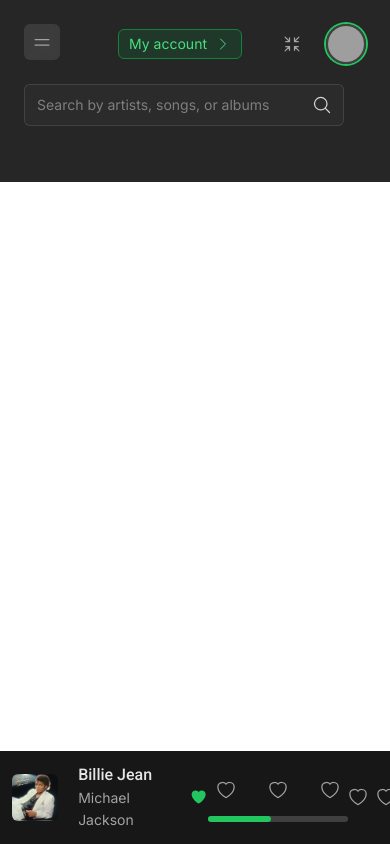
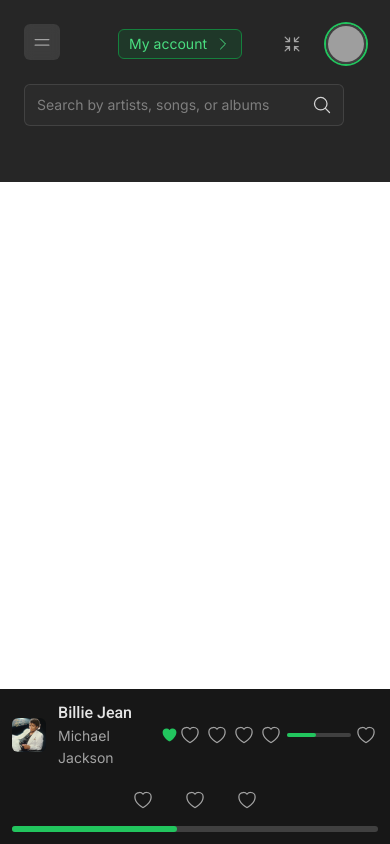
Before and after one commit to fwedwicc/FM-DailyUI, a React (Vite) app: page /day09 in a window 390 px wide. Built offline with nearby package versions, Linux system fonts and the light colour scheme; grey boxes are pictures that could not be loaded; what @codaworks/react-glow would draw is missing.

Commit message:
Reworked the footer music controls for responsiveness in day09 challenge

```diff
--- a/src/pages/Day09.jsx
+++ b/src/pages/Day09.jsx
@@ -84,6 +84,35 @@ const Day09 = () => {
             src="https://avatars.githubusercontent.com/u/84505567?v=4"
             alt="Bot Avatar"
           />
+        </div>
+      </div>
+    )
+  }
+
+  const MusicPlayer = ({ styles }) => {
+    return (
+      <div className={`${styles} w-full`}>
+        <div className='flex flex-col items-center gap-2'>
+          <div className='flex items-center gap-4'>
+            <button className='size-9 flex justify-center items-center hover:bg-neutral-700/70 rounded-md focus:ring-2 focus:ring-neutral-700 text-neutral-400 z-50 transition duration-300 ease-in-out'>
+              <svg xmlns="http://www.w3.org/2000/svg" fill="none" viewBox="0 0 24 24" strokeWidth={1.5} stroke="currentColor" className="size-5">
+                <path strokeLinecap="round" strokeLinejoin="round" d="m11.645 20.91-.007-.003-.022-.012a15.247 15.247 0 0 1-.383-.218 25.18 25.18 0 0 1-4.244-3.17C4.688 15.36 2.25 12.174 2.25 8.25 2.25 5.322 4.714 3 7.688 3A5.5 5.5 0 0 1 12 5.052 5.5 5.5 0 0 1 16.313 3c2.973 0 5.437 2.322 5.437 5.25 0 3.925-2.438 7.111-4.739 9.256a25.175 25.175 0 0 1-4.244 3.17 15.247 15.247 0 0 1-.383.219l-.022.012-.007.004-.003.001a.752.752 0 0 1-.704 0l-.003-.001Z" />
+              </svg>
+            </button>
+            <button className='size-9 flex justify-center items-center hover:bg-neutral-700/70 rounded-md focus:ring-2 focus:ring-neutral-700 text-neutral-400 z-50 transition duration-300 ease-in-out'>
+              <svg xmlns="http://www.w3.org/2000/svg" fill="none" viewBox="0 0 24 24" strokeWidth={1.5} stroke="currentColor" className="size-5">
+                <path strokeLinecap="round" strokeLinejoin="round" d="m11.645 20.91-.007-.003-.022-.012a15.247 15.247 0 0 1-.383-.218 25.18 25.18 0 0 1-4.244-3.17C4.688 15.36 2.25 12.174 2.25 8.25 2.25 5.322 4.714 3 7.688 3A5.5 5.5 0 0 1 12 5.052 5.5 5.5 0 0 1 16.313 3c2.973 0 5.437 2.322 5.437 5.25 0 3.925-2.438 7.111-4.739 9.256a25.175 25.175 0 0 1-4.244 3.17 15.247 15.247 0 0 1-.383.219l-.022.012-.007.004-.003.001a.752.752 0 0 1-.704 0l-.003-.001Z" />
+              </svg>
+            </button>
+            <button className='size-9 flex justify-center items-center hover:bg-neutral-700/70 rounded-md focus:ring-2 focus:ring-neutral-700 text-neutral-400 z-50 transition duration-300 ease-in-out'>
+              <svg xmlns="http://www.w3.org/2000/svg" fill="none" viewBox="0 0 24 24" strokeWidth={1.5} stroke="currentColor" className="size-5">
+                <path strokeLinecap="round" strokeLinejoin="round" d="m11.645 20.91-.007-.003-.022-.012a15.247 15.247 0 0 1-.383-.218 25.18 25.18 0 0 1-4.244-3.17C4.688 15.36 2.25 12.174 2.25 8.25 2.25 5.322 4.714 3 7.688 3A5.5 5.5 0 0 1 12 5.052 5.5 5.5 0 0 1 16.313 3c2.973 0 5.437 2.322 5.437 5.25 0 3.925-2.438 7.111-4.739 9.256a25.175 25.175 0 0 1-4.244 3.17 15.247 15.247 0 0 1-.383.219l-.022.012-.007.004-.003.001a.752.752 0 0 1-.704 0l-.003-.001Z" />
+              </svg>
+            </button>
+          </div>
+          <div className="w-full max-w-xl bg-neutral-700 rounded-full h-1.5">
+            <div className="bg-green-500 h-1.5 rounded-full" style={{ width: '45%' }}></div>
+          </div>
         </div>
       </div>
     )
@@ -223,10 +252,11 @@ const Day09 = () => {
           </div>
         </main>
         {/* Sound Buttons Footer */}
-        <footer className='bg-neutral-900 pr-7 p-3 w-full bottom-0 flex justify-between items-center fixed lg:z-50 z-40'>
+        <footer className='bg-neutral-900 lg:pr-7 p-3 w-full bottom-0 fixed lg:z-50 z-40 lg:space-y-0 space-y-3'>
+          <div className='flex justify-between items-center'>
             {/* Left Side */}
-          <div className='flex items-center gap-5 w-full'>
-            <div className='w-16 h-auto'>
+            <div className='flex items-center lg:gap-5 gap-3 w-full'>
+              <div className='lg:w-16 w-12 h-auto'>
                 <img src={mj01} alt="MJ Album" className='object-cover rounded-md w-full h-full' />
               </div>
               <div>
@@ -242,32 +272,9 @@ const Day09 = () => {
               </svg>
             </div>
             {/* Center */}
-          <div className='w-full '>
-            <div className='flex flex-col items-center gap-2'>
-              <div className='flex items-center gap-4'>
-                <button className='size-9 flex justify-center items-center hover:bg-neutral-700/70 rounded-md focus:ring-2 focus:ring-neutral-700 text-neutral-400 z-50 transition duration-300 ease-in-out'>
-                  <svg xmlns="http://www.w3.org/2000/svg" fill="none" viewBox="0 0 24 24" strokeWidth={1.5} stroke="currentColor" className="size-5">
-                    <path strokeLinecap="round" strokeLinejoin="round" d="m11.645 20.91-.007-.003-.022-.012a15.247 15.247 0 0 1-.383-.218 25.18 25.18 0 0 1-4.244-3.17C4.688 15.36 2.25 12.174 2.25 8.25 2.25 5.322 4.714 3 7.688 3A5.5 5.5 0 0 1 12 5.052 5.5 5.5 0 0 1 16.313 3c2.973 0 5.437 2.322 5.437 5.25 0 3.925-2.438 7.111-4.739 9.256a25.175 25.175 0 0 1-4.244 3.17 15.247 15.247 0 0 1-.383.219l-.022.012-.007.004-.003.001a.752.752 0 0 1-.704 0l-.003-.001Z" />
-                  </svg>
-                </button>
-                <button className='size-9 flex justify-center items-center hover:bg-neutral-700/70 rounded-md focus:ring-2 focus:ring-neutral-700 text-neutral-400 z-50 transition duration-300 ease-in-out'>
-                  <svg xmlns="http://www.w3.org/2000/svg" fill="none" viewBox="0 0 24 24" strokeWidth={1.5} stroke="currentColor" className="size-5">
-                    <path strokeLinecap="round" strokeLinejoin="round" d="m11.645 20.91-.007-.003-.022-.012a15.247 15.247 0 0 1-.383-.218 25.18 25.18 0 0 1-4.244-3.17C4.688 15.36 2.25 12.174 2.25 8.25 2.25 5.322 4.714 3 7.688 3A5.5 5.5 0 0 1 12 5.052 5.5 5.5 0 0 1 16.313 3c2.973 0 5.437 2.322 5.437 5.25 0 3.925-2.438 7.111-4.739 9.256a25.175 25.175 0 0 1-4.244 3.17 15.247 15.247 0 0 1-.383.219l-.022.012-.007.004-.003.001a.752.752 0 0 1-.704 0l-.003-.001Z" />
-                  </svg>
-                </button>
-                <button className='size-9 flex justify-center items-center hover:bg-neutral-700/70 rounded-md focus:ring-2 focus:ring-neutral-700 text-neutral-400 z-50 transition duration-300 ease-in-out'>
-                  <svg xmlns="http://www.w3.org/2000/svg" fill="none" viewBox="0 0 24 24" strokeWidth={1.5} stroke="currentColor" className="size-5">
-                    <path strokeLinecap="round" strokeLinejoin="round" d="m11.645 20.91-.007-.003-.022-.012a15.247 15.247 0 0 1-.383-.218 25.18 25.18 0 0 1-4.244-3.17C4.688 15.36 2.25 12.174 2.25 8.25 2.25 5.322 4.714 3 7.688 3A5.5 5.5 0 0 1 12 5.052 5.5 5.5 0 0 1 16.313 3c2.973 0 5.437 2.322 5.437 5.25 0 3.925-2.438 7.111-4.739 9.256a25.175 25.175 0 0 1-4.244 3.17 15.247 15.247 0 0 1-.383.219l-.022.012-.007.004-.003.001a.752.752 0 0 1-.704 0l-.003-.001Z" />
-                  </svg>
-                </button>
-              </div>
-              <div className="w-full max-w-xl bg-neutral-700 rounded-full h-1.5">
-                <div className="bg-green-500 h-1.5 rounded-full" style={{ width: '45%' }}></div>
-              </div>
-            </div>
-          </div>
+            <MusicPlayer styles='lg:block hidden' />
             {/* Right Side */}
-          <div className='flex items-center justify-end gap-2 w-full'>
+            <div className='flex items-center justify-end lg:gap-2 gap-1 w-full'>
               {soundIcons.map((icon, index) => (
                 <button className='size-9 flex justify-center items-center hover:bg-neutral-700/70 rounded-md focus:ring-2 focus:ring-neutral-700 text-neutral-400 z-50 transition duration-300 ease-in-out' key={index}>
                   <svg xmlns="http://www.w3.org/2000/svg" fill="none" viewBox="0 0 24 24" strokeWidth={1.5} stroke="currentColor" className="size-5">
@@ -275,8 +282,8 @@ const Day09 = () => {
                   </svg>
                 </button>
               ))}
-            <div className="w-full max-w-[8rem] bg-neutral-700 rounded-full h-1.5">
-              <div className="bg-green-500 h-1.5 rounded-full" style={{ width: '45%' }}></div>
+              <div className="w-full lg:max-w-[7rem] max-w-[4rem] bg-neutral-700 rounded-full h-1">
+                <div className="bg-green-500 h-1 rounded-full" style={{ width: '45%' }}></div>
               </div>
               <button className='size-9 flex justify-center items-center hover:bg-neutral-700/70 rounded-md focus:ring-2 focus:ring-neutral-700 text-neutral-400 z-50 transition duration-300 ease-in-out'>
                 <svg xmlns="http://www.w3.org/2000/svg" fill="none" viewBox="0 0 24 24" strokeWidth={1.5} stroke="currentColor" className="size-5">
@@ -284,6 +291,9 @@ const Day09 = () => {
                 </svg>
               </button>
             </div>
+          </div>
+          {/* Center in small screens */}
+          <MusicPlayer styles='block lg:hidden' />
         </footer>
       </section>
     </motion.div >
```
Lines whose indentation alone changed are shown as unchanged.
